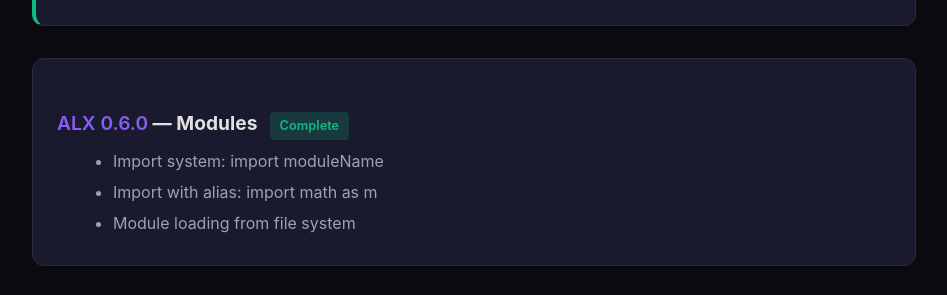
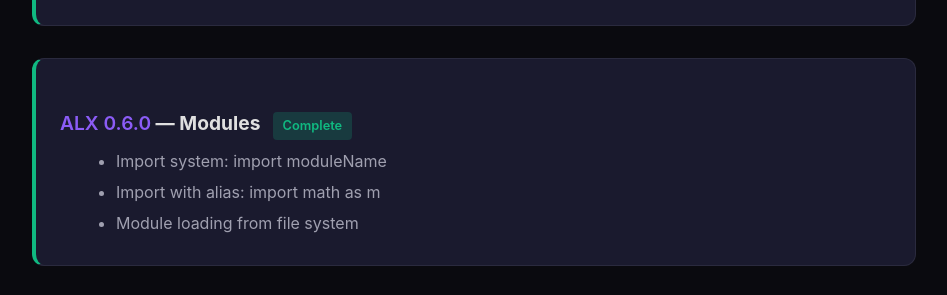
Before and after one commit to Real-devalex/alx, a website: page docs/site/roadmap.html in a window 1280 px wide. Shown: the part 2070-2365 px from the top of the page, without its empty margins (292-1239 px from the left). Drawn offline with Linux system fonts and the light colour scheme.

Commit message:
Roadmap page: 0.6.0 uses the complete style
Co-Authored-By: Claude Sonnet 5.5 <noreply@anthropic.com>

```diff
--- a/docs/site/roadmap.html
+++ b/docs/site/roadmap.html
@@ -111,7 +111,7 @@
                     </ul>
                 </div>
 
-                <div class="milestone done">
+                <div class="milestone complete">
                     <h3><span class="version">ALX 0.6.0</span> — Modules <span class="tag tag-done">Complete</span></h3>
                     <ul>
                         <li>Import system: import moduleName</li>
```
